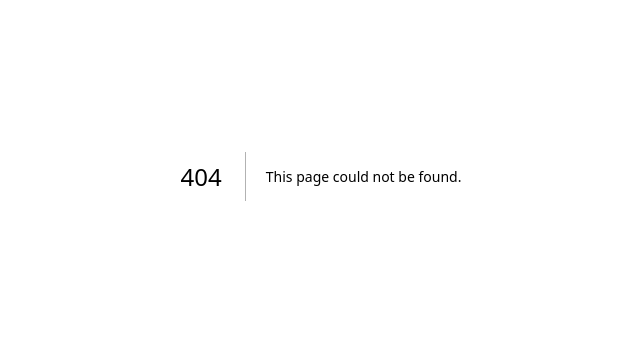
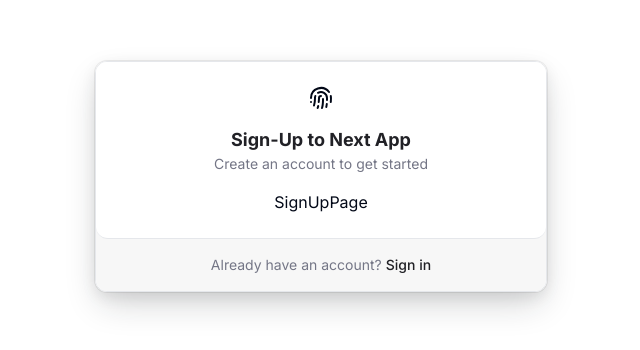
Before and after one commit to Mihir2423/next-js-auth-starter, a Next.js app: page /sign-up in a window 1280 px wide. Before the commit this address had no page. Shown: the part 224-574 px from the top of the page, without its empty margins (319-959 px from the left). Built offline with nearby package versions, Linux system fonts and the light colour scheme.

Commit message:
chore: refactor auth component

```diff
--- a/src/app/(auth)/sign-in/page.tsx
+++ b/src/app/(auth)/sign-in/page.tsx
@@ -3,35 +3,12 @@ import Image from "next/image";
 import Link from "next/link";
 import { MagicLinkForm } from "./magic-link-form";
 import { signIn } from "@/auth";
+import { AuthLayout } from "@/components/auth/layout";
 type Props = {};
 
 const SignInPage = (props: Props) => {
   return (
-    <main className="flex justify-center items-center w-full h-screen">
-      <div
-        className="border-gray-200 border rounded-xl overflow-hidden"
-        style={{
-          boxShadow:
-            "rgba(0, 0, 0, 0.08) 0px 5px 15px 0px, rgba(25, 28, 33, 0.2) 0px 15px 35px -5px, rgba(0, 0, 0, 0.07) 0px 0px 0px 1px",
-        }}
-      >
-        <div
-          className="md:w-[450px]"
-          style={{
-            background:
-              "linear-gradient(rgba(0, 0, 0, 0.03), rgba(0, 0, 0, 0.03)), linear-gradient(rgb(255, 255, 255), rgb(255, 255, 255))",
-          }}
-        >
-          <div className="flex flex-col items-center gap-4 border-gray-200 bg-white p-6 border-b rounded-b-xl">
-            <Fingerprint />
-            <div className="flex flex-col items-center">
-              <h1 className="font-bold text-[#212126] text-lg">
-                Sign-In to Next App
-              </h1>
-              <p className="text-[#747686] text-sm">
-                Welcome back! Please sign in to continue
-              </p>
-            </div>
+    <AuthLayout type="Sign-In" text="Welcome back! Please sign in to continue">
       <form
         action={async () => {
           "use server";
@@ -77,16 +54,7 @@ const SignInPage = (props: Props) => {
           <span className="text-sm">Sign in with Email</span>
         </Link>
       </div>
-          </div>
-          <div className="p-4">
-            <p className="text-[#747686] text-center text-sm">
-              {"Don’t have an account?"}
-              <span className="ml-1 font-medium text-[#212126]">Sign up</span>
-            </p>
-          </div>
-        </div>
-      </div>
-    </main>
+    </AuthLayout>
   );
 };
 
--- /dev/null
+++ b/src/app/(auth)/sign-up/page.tsx
@@ -0,0 +1,12 @@
+import { AuthLayout } from '@/components/auth/layout'
+import React from 'react'
+
+type Props = {}
+
+const SignUpPage = (props: Props) => {
+  return (
+    <AuthLayout type="Sign-Up" text="Create an account to get started">SignUpPage</AuthLayout>
+  )
+}
+
+export default SignUpPage
--- /dev/null
+++ b/src/components/auth/layout.tsx
@@ -0,0 +1,54 @@
+import { Fingerprint } from "lucide-react";
+import Link from "next/link";
+import React from "react";
+
+type Props = {
+  children: React.ReactNode;
+  type: "Sign-In" | "Sign-Up";
+  text: string;
+};
+
+export const AuthLayout = ({ children, type, text }: Props) => {
+  return (
+    <main className="flex justify-center items-center w-full h-screen">
+      <div
+        className="border-gray-200 border rounded-xl overflow-hidden"
+        style={{
+          boxShadow:
+            "rgba(0, 0, 0, 0.08) 0px 5px 15px 0px, rgba(25, 28, 33, 0.2) 0px 15px 35px -5px, rgba(0, 0, 0, 0.07) 0px 0px 0px 1px",
+        }}
+      >
+        <div
+          className="md:w-[450px]"
+          style={{
+            background:
+              "linear-gradient(rgba(0, 0, 0, 0.03), rgba(0, 0, 0, 0.03)), linear-gradient(rgb(255, 255, 255), rgb(255, 255, 255))",
+          }}
+        >
+          <div className="flex flex-col items-center gap-4 border-gray-200 bg-white p-6 border-b rounded-b-xl">
+            <Fingerprint />
+            <div className="flex flex-col items-center">
+              <h1 className="font-bold text-[#212126] text-lg">
+                {type} to Next App
+              </h1>
+              <p className="text-[#747686] text-sm">{text}</p>
+            </div>
+            {children}
+          </div>
+          <div className="flex justify-center items-center p-4">
+            <Link href={type === "Sign-In" ? "/sign-up" : "/sign-in"}>
+              <p className="hover:border-gray-400 hover:border-b w-fit text-[#747686] text-center text-sm transition-all duration-200 ease-in-out">
+                {type === "Sign-In"
+                  ? "Don’t have an account?"
+                  : "Already have an account?"}
+                <span className="ml-1 font-medium text-[#212126]">
+                  {type === "Sign-In" ? "Sign up" : "Sign in"}
+                </span>
+              </p>
+            </Link>
+          </div>
+        </div>
+      </div>
+    </main>
+  );
+};
```
Also changed, not shown: 1 other file (tests, documents, lock files or other folders). Lines whose indentation alone changed are shown as unchanged.
